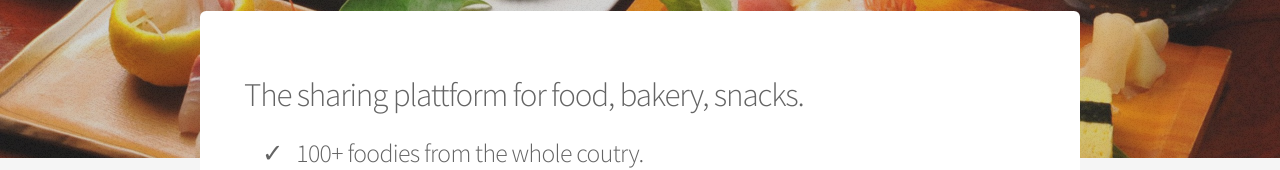
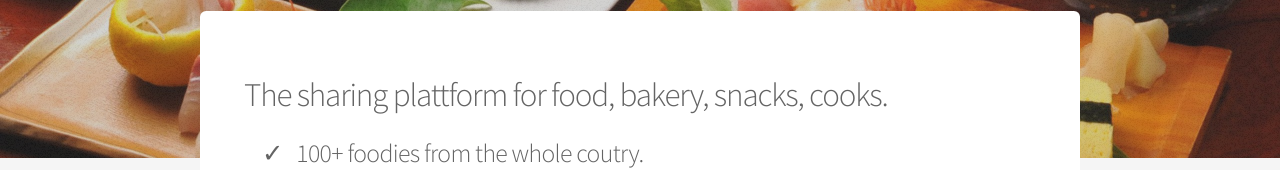
Before and after one commit to getyourcook/getyourcook.github.io, a plain HTML site: page web/index.html in a window 1280 px wide. Shown: the part 430-600 px from the top of the page. Drawn offline with nearby package versions, Linux system fonts and the light colour scheme.

Commit message:
updating texts

```diff
--- a/web/index.html
+++ b/web/index.html
@@ -71,7 +71,7 @@
 			<section id="main" class="container">
 				<section class="box special">
 					<header class="major" style="text-align:left">
-			            <h2>The sharing plattform for food, bakery, snacks.</h2>
+			            <h2>The sharing plattform for food, bakery, snacks, cooks.</h2>
 			            <div style="margin-top:15px;padding-left:18px;">
 			              <h3>&#10003; &nbsp; 100+ foodies from the whole coutry.</h3>
 			              <h3>&#10003;  &nbsp; Thousands of food sharing events happened</h3>
```
